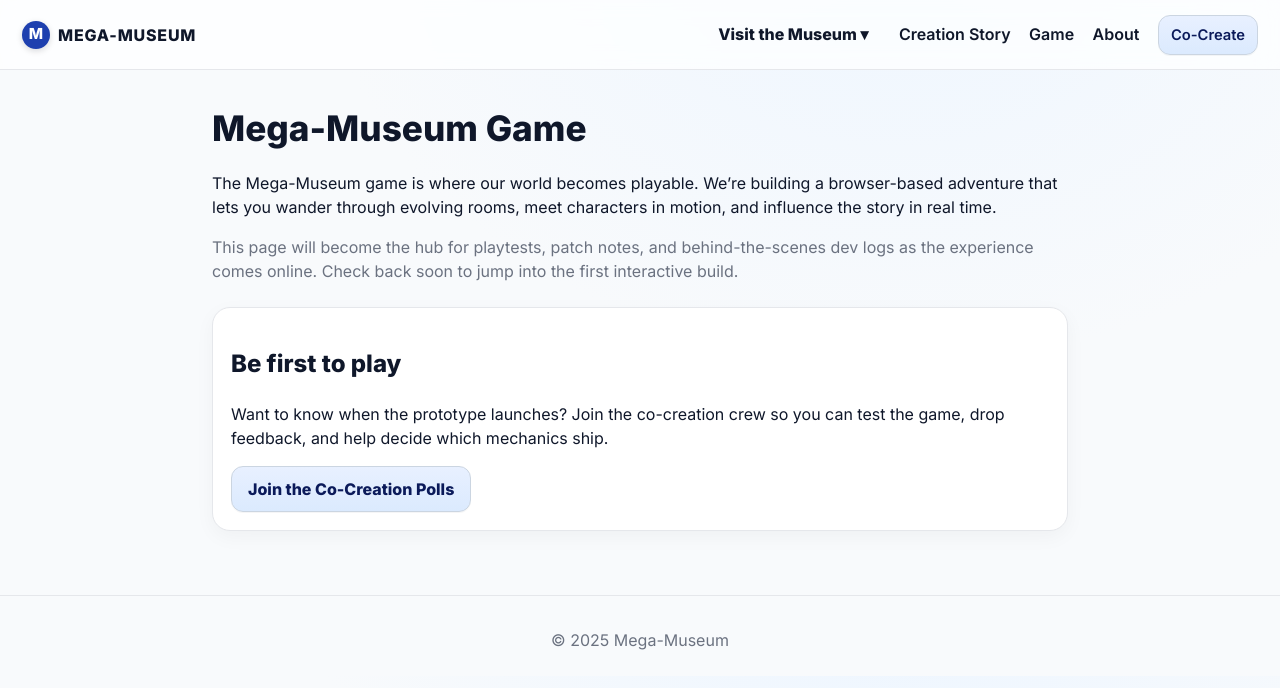
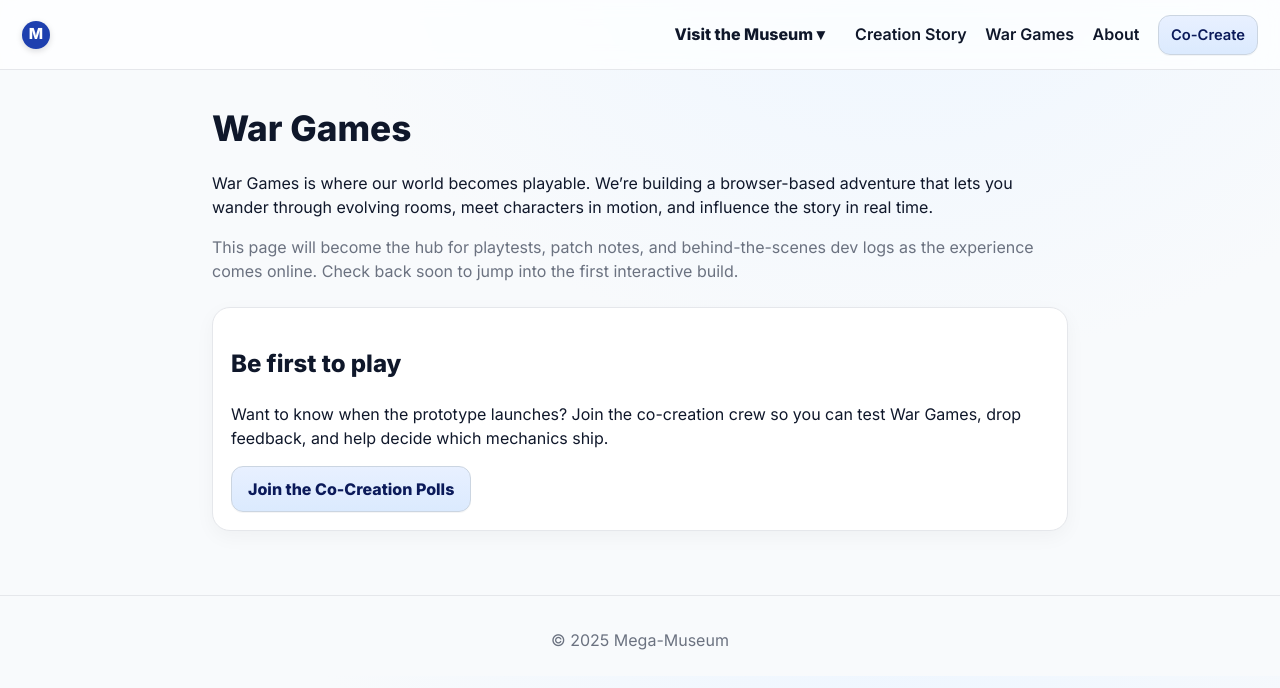
Before and after one commit to Multiproject-EJ/mega-museum-site, a plain HTML site: page game.html in a window 1280 px wide. Drawn offline with Linux system fonts and the light colour scheme.

Commit message:
Update branding to M icon and War Games

```diff
--- a/assets/styles.css
+++ b/assets/styles.css
@@ -40,7 +40,6 @@ body{
   display:flex; align-items:center; gap:8px;
   font-weight:800; text-decoration:none; color:var(--ink);
 }
-.brand-text{ font-weight:800; letter-spacing:.8px; }
 
 /* Circle M logo */
 .logo-circle{
--- a/game.html
+++ b/game.html
@@ -3,15 +3,16 @@
 <head>
   <meta charset="utf-8" />
   <meta name="viewport" content="width=device-width, initial-scale=1" />
-  <title>Game — Mega-Museum</title>
+  <title>War Games — Mega-Museum</title>
   <link href="https://fonts.googleapis.com/css2?family=Inter:wght@300;400;600;800&display=swap" rel="stylesheet">
   <link rel="stylesheet" href="assets/styles.css" />
-  <meta name="description" content="Play the interactive Mega-Museum web game and help shape the future of the museum world." />
+  <link rel="icon" type="image/svg+xml" href="assets/img/favicon.svg" />
+  <meta name="description" content="Play War Games, the interactive Mega-Museum web experience, and help shape the future of the museum world." />
 </head>
 <body>
   <!-- NAV -->
   <header class="nav">
-    <a class="brand" href="/"><span class="logo-circle">M</span><span class="brand-text">MEGA-MUSEUM</span></a>
+    <a class="brand" href="/" aria-label="Mega-Museum home"><span class="logo-circle">M</span></a>
     <nav>
       <div class="dropdown">
         <button class="dropbtn">Visit the Museum ▾</button>
@@ -21,22 +22,22 @@
         </div>
       </div>
       <a href="creation.html">Creation Story</a>
-      <a href="game.html">Game</a>
+      <a href="game.html">War Games</a>
       <a href="about.html">About</a>
       <a class="btn primary small" href="/#co-create">Co-Create</a>
     </nav>
   </header>
 
   <main class="page-wrap narrow">
-    <h1 class="page-title">Mega-Museum Game</h1>
-    <p>The Mega-Museum game is where our world becomes playable. We’re building a browser-based adventure that lets you wander
-      through evolving rooms, meet characters in motion, and influence the story in real time.</p>
+    <h1 class="page-title">War Games</h1>
+    <p>War Games is where our world becomes playable. We’re building a browser-based adventure that lets you wander through
+      evolving rooms, meet characters in motion, and influence the story in real time.</p>
     <p class="muted">This page will become the hub for playtests, patch notes, and behind-the-scenes dev logs as the experience comes
       online. Check back soon to jump into the first interactive build.</p>
 
     <section class="card" style="margin-top:24px;">
       <h2>Be first to play</h2>
-      <p>Want to know when the prototype launches? Join the co-creation crew so you can test the game, drop feedback, and help
+      <p>Want to know when the prototype launches? Join the co-creation crew so you can test War Games, drop feedback, and help
         decide which mechanics ship.</p>
       <a class="btn primary" href="/#co-create">Join the Co-Creation Polls</a>
     </section>
```
Also changed, not shown: about.html (+3 -2 lines), creation.html (+3 -2 lines), how-to.html (+3 -3 lines), index.html (+3 -2 lines), rooms.html (+3 -2 lines), assets/img/favicon.svg (added).
